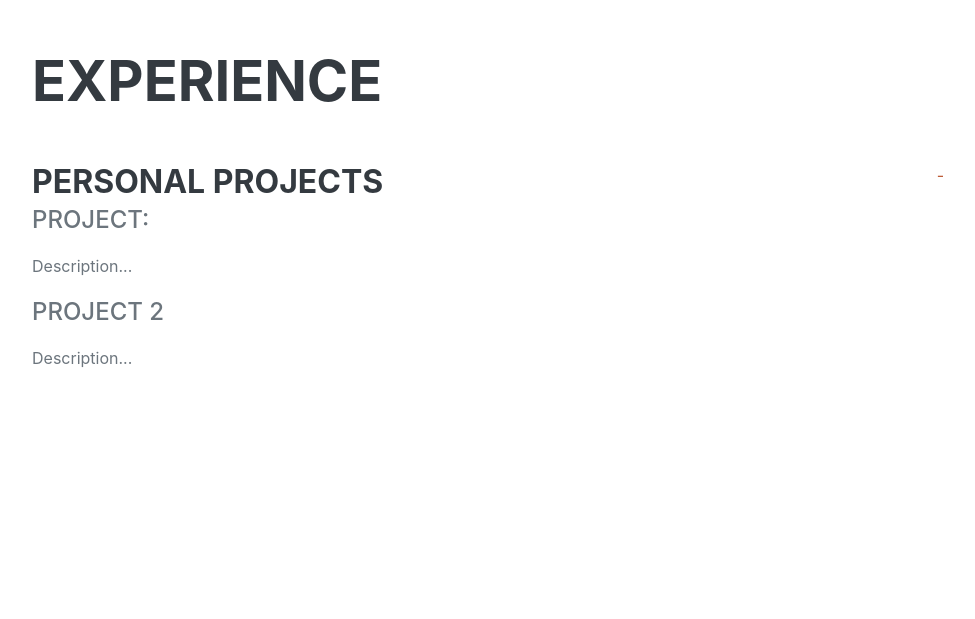
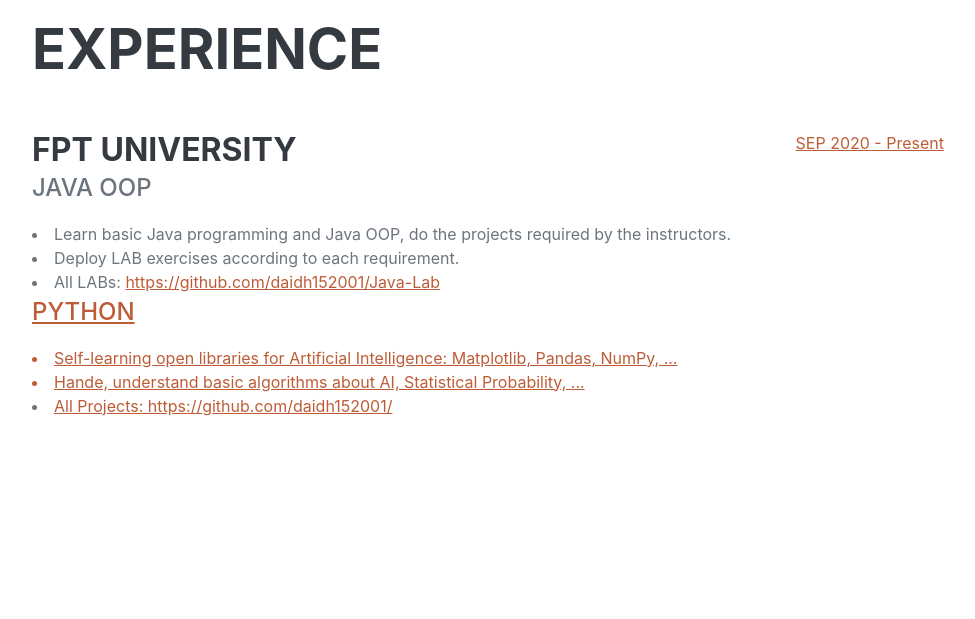
Before and after one commit to daidh152001/daidh152001.github.io, a plain HTML site: page index.html in a window 1280 px wide. Shown: the part 960-1579 px from the top of the page, without its empty margins (288-1263 px from the left). Drawn offline with Linux system fonts and the light colour scheme; a web font is replaced by a local one.

Commit message:
Update experience

```diff
--- a/index.html
+++ b/index.html
@@ -66,14 +66,18 @@
                     <h2 class="mb-5">Experience</h2>
                     <div class="d-flex flex-column flex-md-row justify-content-between mb-5">
                         <div class="flex-grow-1">
-                            <h3 class="mb-0">PERSONAL PROJECTS</h3>
-                            <div class="subheading mb-3">Project: </div>
-                            <p>Description...</p>
+                            <h3 class="mb-0">FPT University</h3>
+                            <div class="subheading mb-3">Java OOP </div>
+                            <li>Learn basic Java programming and Java OOP, do the projects required by the instructors.</li>
+                            <li>Deploy LAB exercises according to each requirement.</li>
+                            <li>All LABs: <a href="https://github.com/daidh152001/Java-Lab">https://github.com/daidh152001/Java-Lab</li>
 
-                            <div class="subheading mb-3">Project 2</div>
-                            <p>Description...</p>
+                            <div class="subheading mb-3">Python </div>
+                            <li>Self-learning open libraries for Artificial Intelligence: Matplotlib, Pandas, NumPy, ...</li>
+                            <li>Hande, understand basic algorithms about AI, Statistical Probability, ...</li>
+                            <li>All Projects: <a href="https://github.com/daidh152001/">https://github.com/daidh152001/</li>
                         </div>
-                        <div class="flex-shrink-0"><span class="text-primary">   -    </span></div>
+                        <div class="flex-shrink-0"><span class="text-primary"> SEP 2020  -  Present  </span></div>
 
                         <!-- <div class="flex-grow-1">
                             <h3 class="mb-0">PERSONAL PROJECTS</h3>
```
